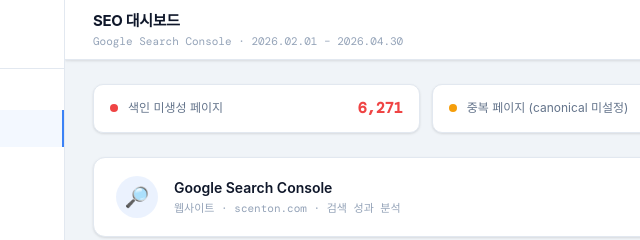
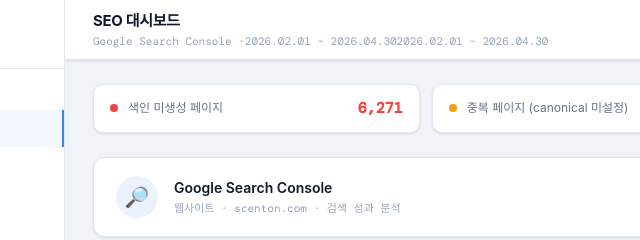
Before and after one commit to Christina-ksj/christin_scenton_v1, a plain HTML site: page index.html in a window 1280 px wide. Shown: the top 240 px of the page, 155-795 px from the left. Drawn offline with nearby package versions, Linux system fonts and the light colour scheme; a web font is replaced by a local one.

Commit message:
chore: 대시보드 업데이트 2026-03-25

```diff
--- a/index.html
+++ b/index.html
@@ -1727,7 +1727,7 @@
 
   // 6. Topbar sub & date badge
   const topbarSub = document.querySelector('.topbar-sub');
-  if (topbarSub && dates.length) topbarSub.textContent = `Google Search Console · ${dates[0].replace(/-/g,'.')} – ${dates[dates.length-1].replace(/-/g,'.')}`;
+  if (topbarSub && dates.length) topbarSub.textContent = `Google Search Console ·2026.02.01 – 2026.04.30${dates[0].replace(/-/g,'.')} – ${dates[dates.length-1].replace(/-/g,'.')}`;
   const dateBadge = document.querySelector('.date-badge');
   if (dateBadge && dates.length) dateBadge.textContent = dates[dates.length-1].replace(/-/g,'.');
 
```
